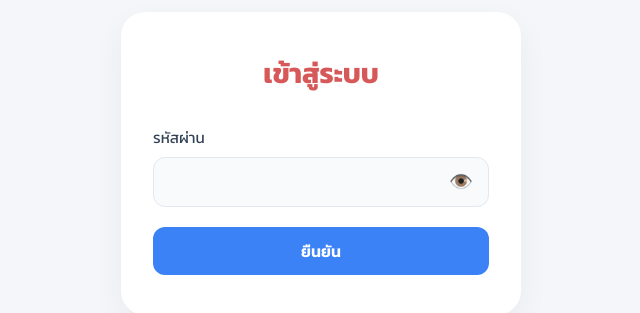
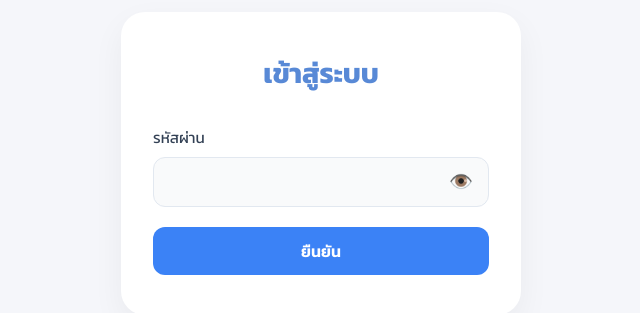
Before and after one commit to phatphoom/student-task-react, a Next.js app: page /Logins in a window 1280 px wide. Shown: the part 237-550 px from the top of the page, without its empty margins (319-959 px from the left). Built offline with nearby package versions, Linux system fonts and the light colour scheme.

Commit message:
fix: css back

```diff
--- a/src/app/globals.css
+++ b/src/app/globals.css
@@ -645,7 +645,7 @@ body {
   font-weight: 700;
   margin-bottom: 2rem;
   text-align: center;
-  color: #d65858;
+  color: #5889d6;
 }
 
 .login-form {
```
